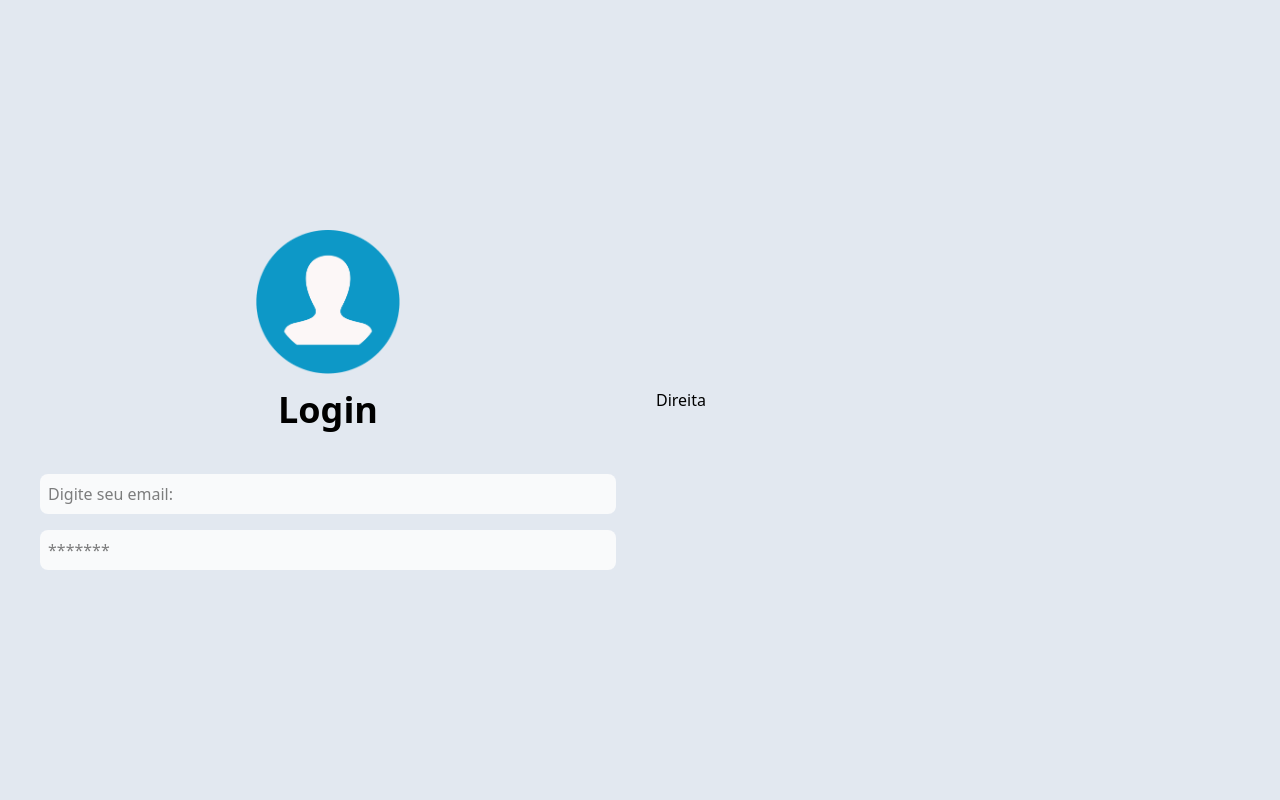
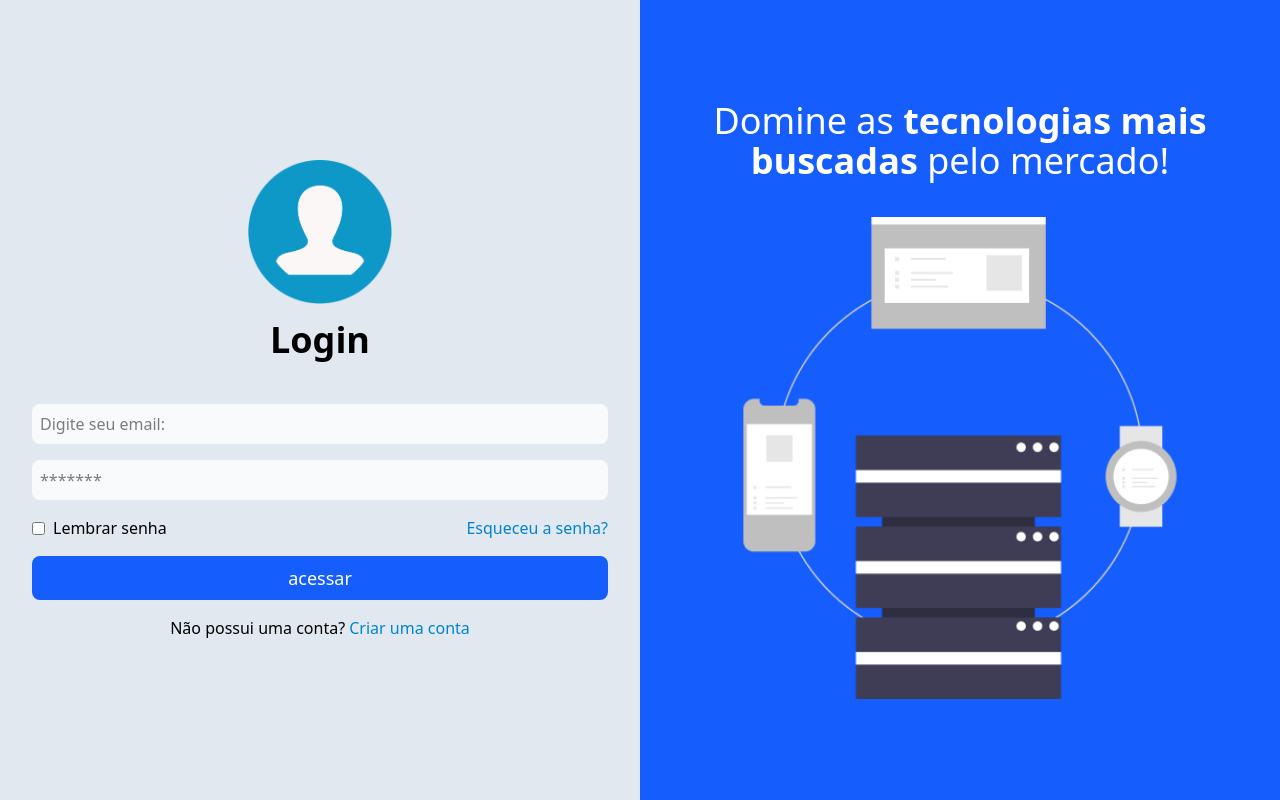
Before and after one commit to VitoriaAkemi/Course-Tailwind-Udemy, a website: page login-page/src/index.html in a window 1280 px wide. Drawn offline with Linux system fonts and the light colour scheme.

Commit message:
concluindo tela de login com Tailwind CSS

```diff
--- a/login-page/src/index.html
+++ b/login-page/src/index.html
@@ -30,10 +30,35 @@
                     class="w-full p-2 rounded-lg outline-none bg-gray-50 focus:bg-white"
                 />
 
+                <div class="w-full flex items-center justify-between">
+                    <div class="flex items-center gap-2">
+                        <input id="remember-pass" type="checkbox"/>
+                        <label for="remember-pass" class="font-medium">Lembrar senha</label>
+                    </div>
+                    <a href="" class="text-sky-600 hover:text-sky-500 duration-200">Esqueceu a senha?</a>
+                </div>
+
+                <button class="w-full bg-blue-600 p-2 rounded-lg text-white text-lg font-medium hover:bg-blue-500 duration-200">
+                    acessar
+                </button>
+
+                <p>
+                    Não possui uma conta?
+                    <a href="" class="font-medium text-sky-600 hover:text-sky-500 duration-200">Criar uma conta</a>
+                </p>
+
             </div>
         </section>
-        <section class="hidden md:flex w-full flex-1">
-            Direita
+        <section class="hidden gap-9 md:flex w-full flex-1 h-screen bg-blue-600 items-center justify-center flex-col p-4">
+            <h1 class="text-white text-2xl text-center lg:text-4xl max-w-lg ">
+                Domine as <strong>tecnologias mais buscadas</strong> pelo mercado!
+            </h1>
+
+            <img
+                src="assets/techs.png"
+                alt="tecnologias usadas no mercado"
+                class="w-3/4 lg:w-full lg:max-w-md"
+                />
         </section>
     </main>
 
```
Also changed, not shown: login-page/styles/output.css, 1 other file.
